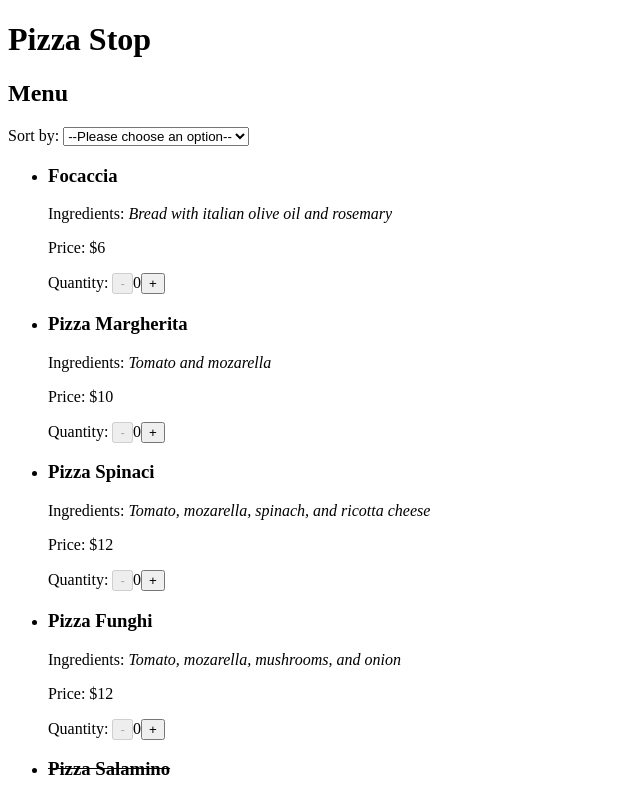
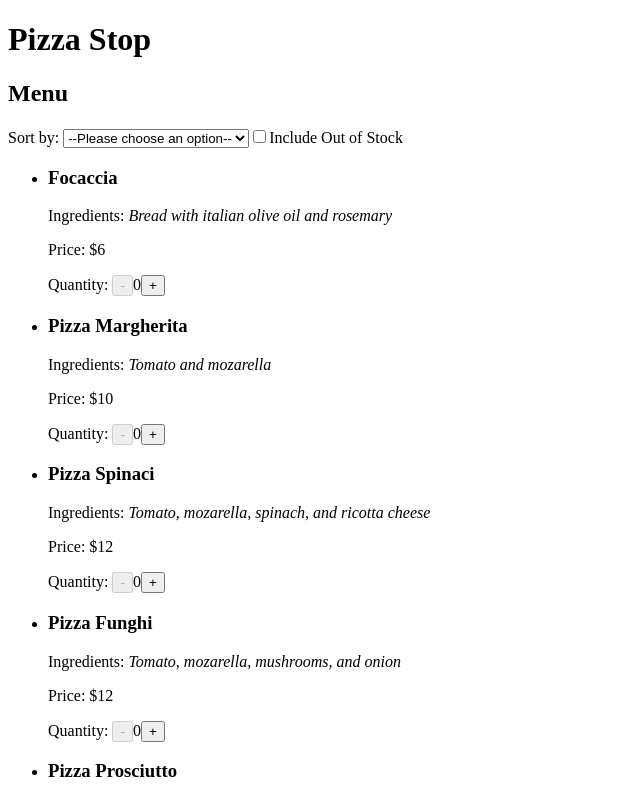
Before and after one commit to priyavrat-misra/shopping-with-react, a React (Create React App) app: page / in a window 1280 px wide. Shown: the top 799 px of the page, without its empty margins (0-640 px from the left). Built offline with nearby package versions, Linux system fonts and the light colour scheme.

Commit message:
add include out of stock

```diff
--- a/src/App.js
+++ b/src/App.js
@@ -115,25 +115,43 @@ function Body() {
   );
 }
 
+function processPizzas({ sortBy, includeOutOfStock }) {
+  let processedPizzas = [...pizzaData];
+
+  if (!includeOutOfStock)
+    processedPizzas = processedPizzas.filter((pizza) => pizza.available);
+
+  if (sortBy === "price-low-high") {
+    processedPizzas.sort((a, b) => a.price - b.price);
+  } else if (sortBy === "price-high-low") {
+    processedPizzas.sort((a, b) => b.price - a.price);
+  } else if (sortBy === "avl-low-high") {
+    processedPizzas.sort((a, b) => (a.available ?? 0) - (b.available ?? 0));
+  } else if (sortBy === "avl-high-low") {
+    processedPizzas.sort((a, b) => (b.available ?? 0) - (a.available ?? 0));
+  }
+
+  return processedPizzas;
+}
+
 function Menu({ cartItems, onAddItem, onRemoveItem }) {
-  const [sortBy, setSortBy] = useState("");
-  const sortedPizzas = [...pizzaData];
-  if (sortBy === "price-low-high") {
-    sortedPizzas.sort((a, b) => a.price - b.price);
-  } else if (sortBy === "price-high-low") {
-    sortedPizzas.sort((a, b) => b.price - a.price);
-  } else if (sortBy === "avl-low-high") {
-    sortedPizzas.sort((a, b) => (a.available ?? 0) - (b.available ?? 0));
-  } else if (sortBy === "avl-high-low") {
-    sortedPizzas.sort((a, b) => (b.available ?? 0) - (a.available ?? 0));
+  const [filters, setFilters] = useState({
+    sortBy: "",
+    includeOutOfStock: false,
+  });
+
+  const processedPizzas = processPizzas(filters);
+
+  function handleFiltersChange(key, value) {
+    setFilters({ ...filters, [key]: value });
   }
 
   return (
     <>
       <h2>Menu</h2>
-      <Actions sortBy={sortBy} onSortChange={setSortBy} />
+      <Actions filters={filters} onFiltersChange={handleFiltersChange} />
       <ul>
-        {sortedPizzas.map((pizza) => (
+        {processedPizzas.map((pizza) => (
           <li key={pizza.id}>
             <Pizza
               pizza={pizza}
@@ -148,18 +166,31 @@ function Menu({ cartItems, onAddItem, onRemoveItem }) {
   );
 }
 
-function Actions({ sortBy, onSortChange }) {
+function Actions({ filters, onFiltersChange }) {
   return (
     <section>
       <label>
         Sort by:&nbsp;
-        <select value={sortBy} onChange={(e) => onSortChange(e.target.value)}>
+        <select
+          value={filters.sortBy}
+          onChange={(e) => onFiltersChange("sortBy", e.target.value)}
+        >
           <option value="">--Please choose an option--</option>
           <option value="price-low-high">Price: Low to High</option>
           <option value="price-high-low">Price: High to Low</option>
           <option value="avl-low-high">Availability: Low to High</option>
           <option value="avl-high-low">Availability: High to Low</option>
         </select>
+      </label>
+      <label>
+        <input
+          type="checkbox"
+          checked={filters.includeOutOfStock}
+          onChange={(e) =>
+            onFiltersChange("includeOutOfStock", !filters.includeOutOfStock)
+          }
+        />
+        Include Out of Stock
       </label>
     </section>
   );
```
